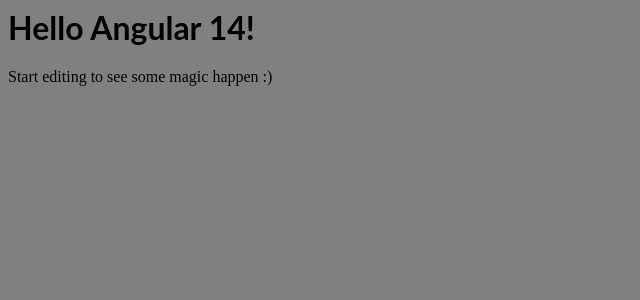
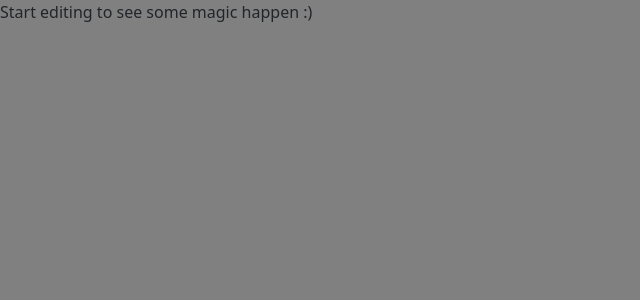
Before and after one commit to afolabiopakunle/angular-form-loop, an Angular app: page / in a window 1280 px wide. Shown: the top 300 px of the page, without its empty margins (0-640 px from the left). Built offline with nearby package versions, Linux system fonts and the light colour scheme.

Commit message:
bootstrap added

```diff
--- a/src/app/app.component.html
+++ b/src/app/app.component.html
@@ -1,4 +1,3 @@
-<hello name="{{ name }}"></hello>
 <p>
   Start editing to see some magic happen :)
 </p>
--- a/src/app/app.module.ts
+++ b/src/app/app.module.ts
@@ -3,11 +3,10 @@
 import { FormsModule } from '@angular/forms';
 
 import { AppComponent } from './app.component';
-import { HelloComponent } from './hello.component';
 
 @NgModule({
   imports:      [ BrowserModule, FormsModule ],
-  declarations: [ AppComponent, HelloComponent ],
+  declarations: [ AppComponent ],
   bootstrap:    [ AppComponent ]
 })
 export class AppModule { }
--- a/src/app/hello.component.ts
+++ /dev/null
@@ -1,10 +0,0 @@
-import { Component, Input } from '@angular/core';
-
-@Component({
-  selector: 'hello',
-  template: `<h1>Hello {{name}}!</h1>`,
-  styles: [`h1 { font-family: Lato; }`]
-})
-export class HelloComponent  {
-  @Input() name: string;
-}
--- a/src/styles.css
+++ b/src/styles.css
@@ -1,5 +1,5 @@
 /* Add application styles & imports to this file! */
-
+@import url('https://cdn.jsdelivr.net/npm/bootstrap@5.1.3/dist/css/bootstrap.min.css');
 body {
   background-color: grey;
 }
```
